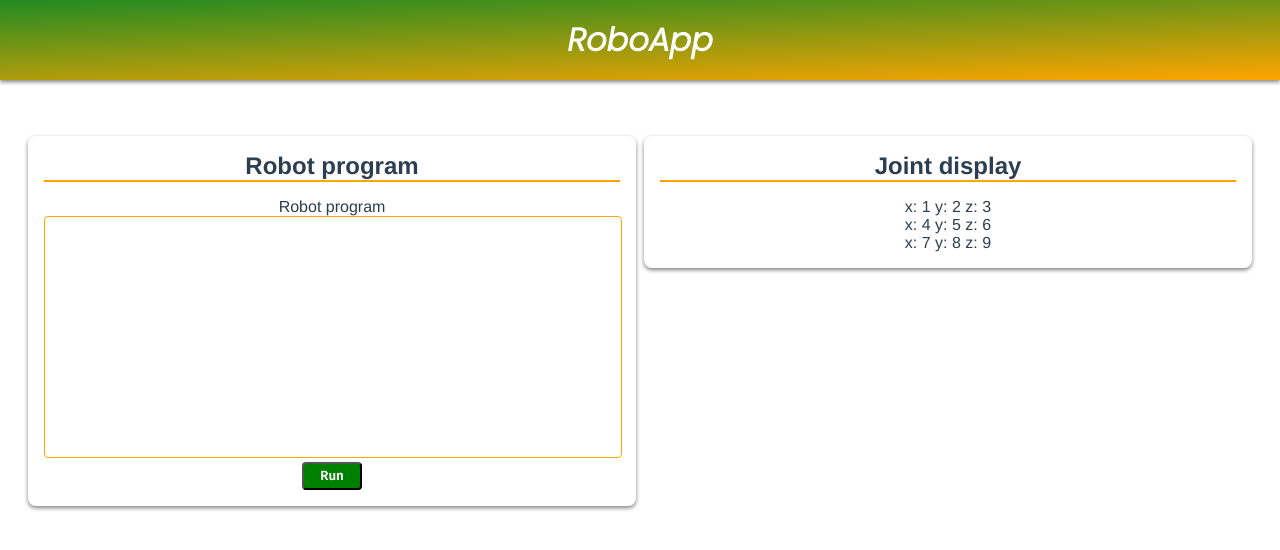
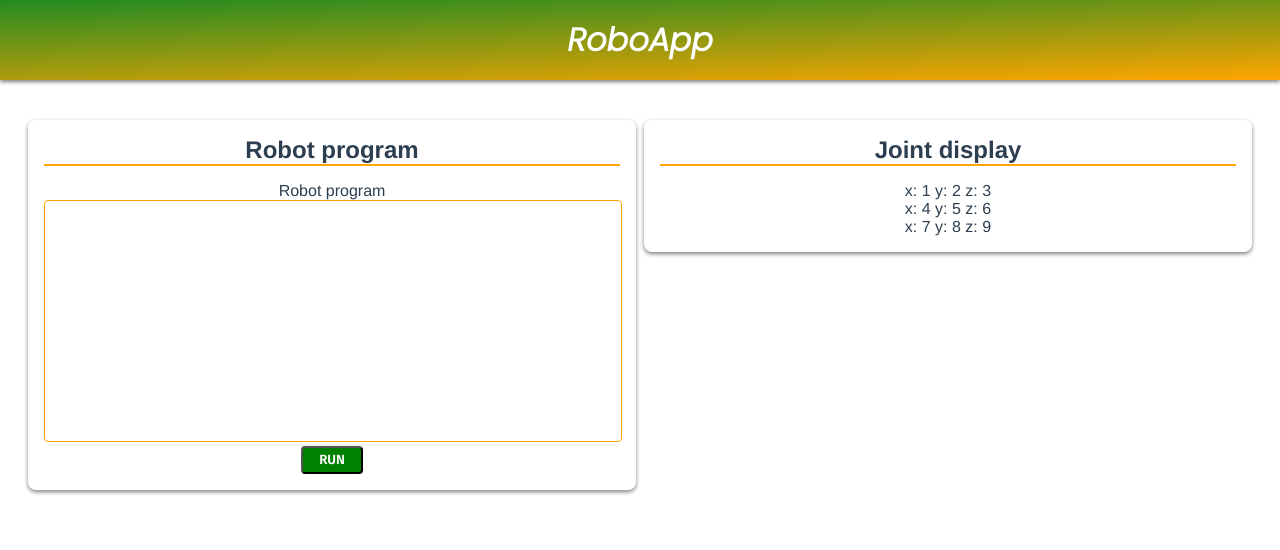
Before and after one commit to NagyEndre/RoboApp, a Vue app: page / in a window 1280 px wide. Shown: the top 550 px of the page. Built offline with nearby package versions, Linux system fonts and the light colour scheme.

Commit message:
FEAT: minor styling

```diff
--- a/src/App.vue
+++ b/src/App.vue
@@ -48,7 +48,7 @@ header {
   padding: 1rem 0;
   box-shadow: 0 2px 4px grey;
   font-family: 'Poppins', sans-serif;
-  margin-bottom: 3rem;
+  margin-bottom: 2rem;
 }
 section {
   vertical-align: top;
--- a/src/components/ProgrammingForm.vue
+++ b/src/components/ProgrammingForm.vue
@@ -29,5 +29,6 @@ button {
   padding: 0.25rem 1rem;
   border-radius: 0.25rem;
   font-family: 'Fira Sans', sans-serif;
+  text-transform: uppercase;
 }
 </style>
```
